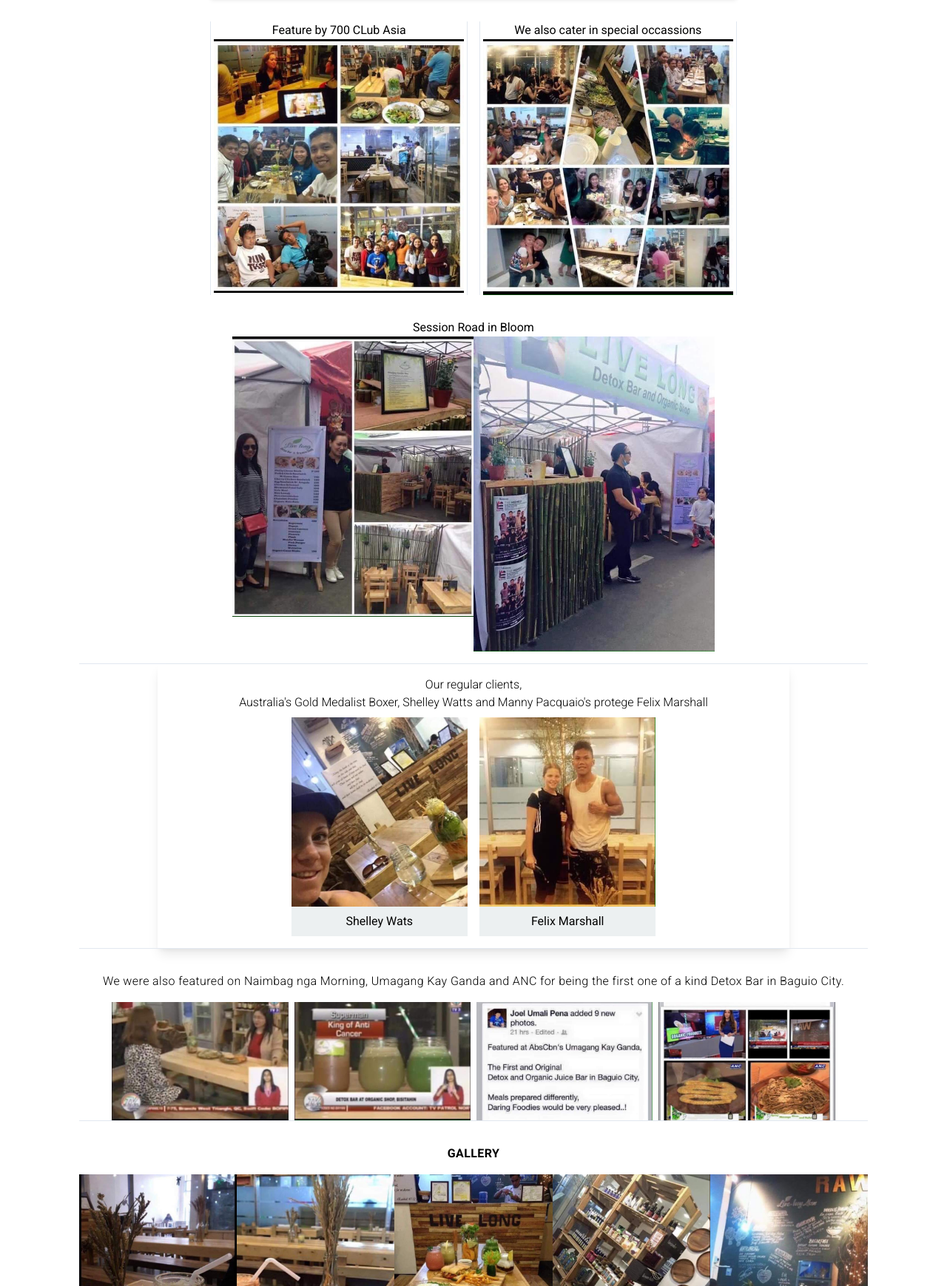
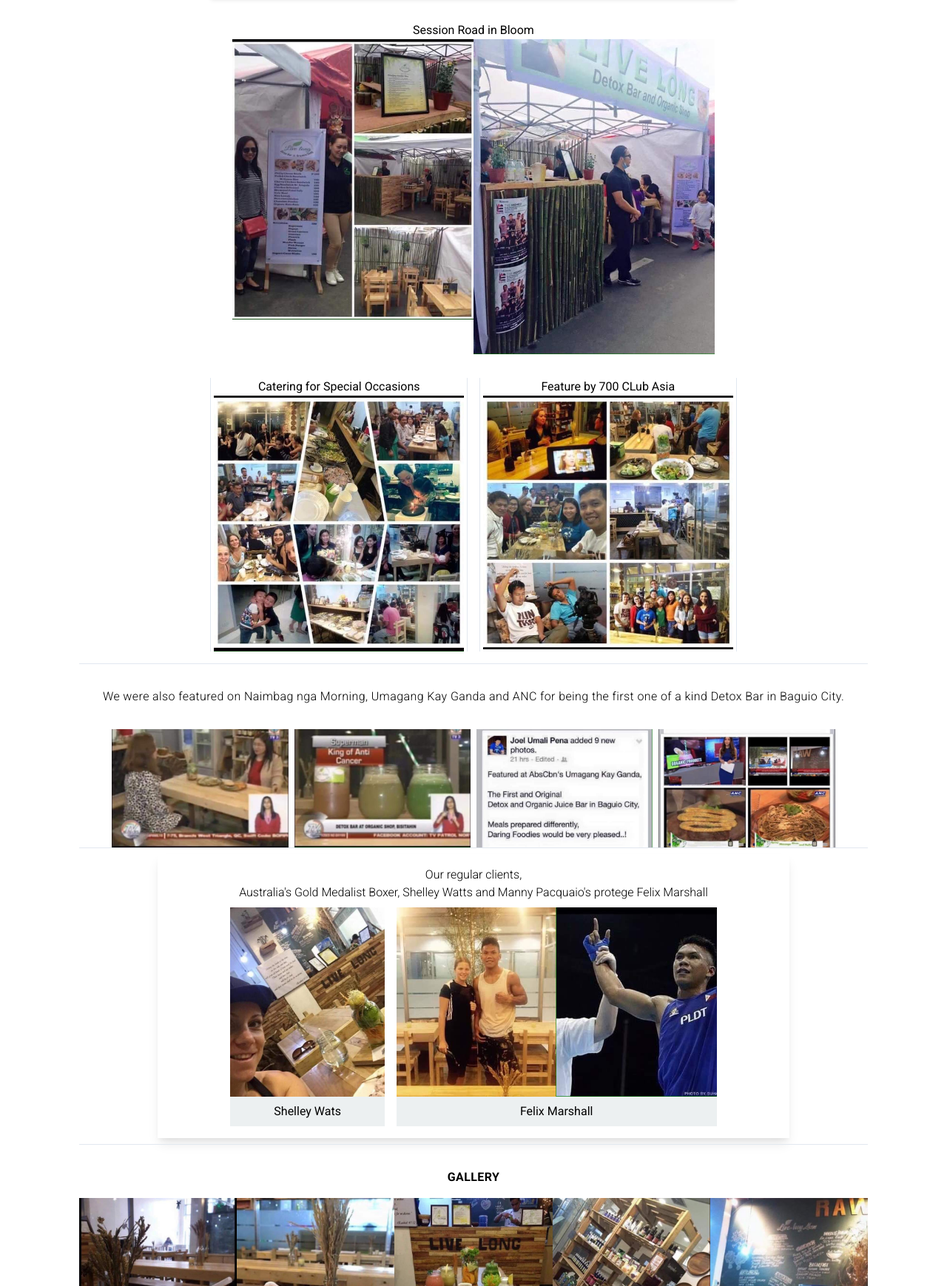
Before and after one commit to tbdsux/livelong_cafe, a website: page public/index.html in a window 1280 px wide. Shown: the part 4920-6659 px from the top of the page at 74% size. Drawn offline with Linux system fonts and the light colour scheme.

Commit message:
final change ?

```diff
--- a/public/index.html
+++ b/public/index.html
@@ -390,16 +390,6 @@
                 </div>
             </div>
             <div class="w-5/6 lg:w-4/5 xl:w-2/3 mx-auto">
-                <div class="grid grid-cols-1 md:grid-cols-2 gap-4 py-4">
-                    <div class="border-r border-l px-1">
-                        <p>Feature by 700 CLub Asia</p>
-                        <img src="./images/chronicles/feature-700club-asia.jpg" class="object-cover">
-                    </div>
-                    <div class="border-r border-l px-1">
-                        <p>We also cater in special occassions</p>
-                        <img src="./images/chronicles/cater-special-occassions.jpg" class="object-cover">
-                    </div>
-                </div>
                 <div class="w-11/12 mx-auto py-4">
                     <p>Session Road in Bloom</p>
                     <div class="grid grid-cols-1 md:grid-cols-2">
@@ -407,28 +397,41 @@
                         <img src="./images/chronicles/sessionroad-in-bloom-2.jpg" class="object-cover">
                     </div>
                 </div>
-            </div>
-            <hr>
-            <div class="w-4/5 mx-auto p-4 shadow-lg">
-                <p class="font-light">Our regular clients, <br>Australia's Gold Medalist Boxer, Shelley Watts and Manny Pacquaio's protege Felix Marshall</p>
-                <div class="grid grid-cols-1 md:grid-cols-2 gap-4 w-4/5 lg:w-3/5 mx-auto mt-2">
-                    <div class="bg-clouds">
-                        <img src="./images/chronicles/regular-clients-1.jpg" class="h-64 w-full object-cover">
-                        <p class="py-2">Shelley Wats</p>
+                <div class="grid grid-cols-1 md:grid-cols-2 gap-4 py-4">
+                    <div class="border-r border-l px-1">
+                        <p>Catering for Special Occasions</p>
+                        <img src="./images/chronicles/cater-special-occassions.jpg" class="object-cover">
                     </div>
-                    <div class="bg-clouds">
-                        <img src="./images/chronicles/regular-clients-3.jpg" class="h-64 w-full object-cover">
-                        <p class="py-2">Felix Marshall</p>
+                    <div class="border-r border-l px-1">
+                        <p>Feature by 700 CLub Asia</p>
+                        <img src="./images/chronicles/feature-700club-asia.jpg" class="object-cover">
                     </div>
                 </div>
             </div>
             <hr>
-            <p class="pt-8 pb-4 font-light tracking-wide">We were also featured on Naimbag nga Morning, Umagang Kay Ganda and ANC for being the first one of a kind Detox Bar in Baguio City.</p>
+            <p class="pt-8 pb-4 mb-4 font-light tracking-wide">We were also featured on Naimbag nga Morning, Umagang Kay Ganda and ANC for being the first one of a kind Detox Bar in Baguio City.</p>
             <div class="grid grid-cols-1 sm:grid-cols-2 md:grid-cols-3 lg:grid-cols-4 gap-2 w-11/12 mx-auto">
                 <img src="./images/chronicles/f1.jpg" class="h-40 object-bottom w-full object-cover">
                 <img src="./images/chronicles/f2.jpg" class="h-40 object-bottom w-full object-cover">
                 <img src="./images/chronicles/f3.jpg" class="h-40 object-top w-full object-cover">
                 <img src="./images/chronicles/f4.jpg" class="h-40 object-center w-full object-cover">
+            </div>
+            <hr>
+            <div class="w-4/5 mx-auto p-4 shadow-lg my-2">
+                <p class="font-light">Our regular clients, <br>Australia's Gold Medalist Boxer, Shelley Watts and Manny Pacquaio's protege Felix Marshall</p>
+                <div class="grid grid-cols-1 md:grid-cols-3 gap-4 w-5/6 lg:w-4/5 mx-auto mt-2">
+                    <div class="bg-clouds">
+                        <img src="./images/chronicles/regular-clients-1.jpg" class="h-64 w-full object-cover object-left">
+                        <p class="py-2">Shelley Wats</p>
+                    </div>
+                    <div class="bg-clouds md:col-span-2">
+                        <div class="grid grid-cols-1 md:grid-cols-2">
+                            <img src="./images/chronicles/regular-clients-3.jpg" class="h-64 w-full object-cover">
+                            <img src="./images/chronicles/regular-clients-3.1.jpg" class="w-full md:h-64 object-cover">
+                        </div>
+                        <p class="py-2">Felix Marshall</p>
+                    </div>
+                </div>
             </div>
             <hr>
             <h5 class="pt-8 pb-2 uppercase tracking-wide font-bold">Gallery</h5>
```
Also changed, not shown: public/css/build.css, public/images/chronicles/regular-clients-3.1.jpg (added).
